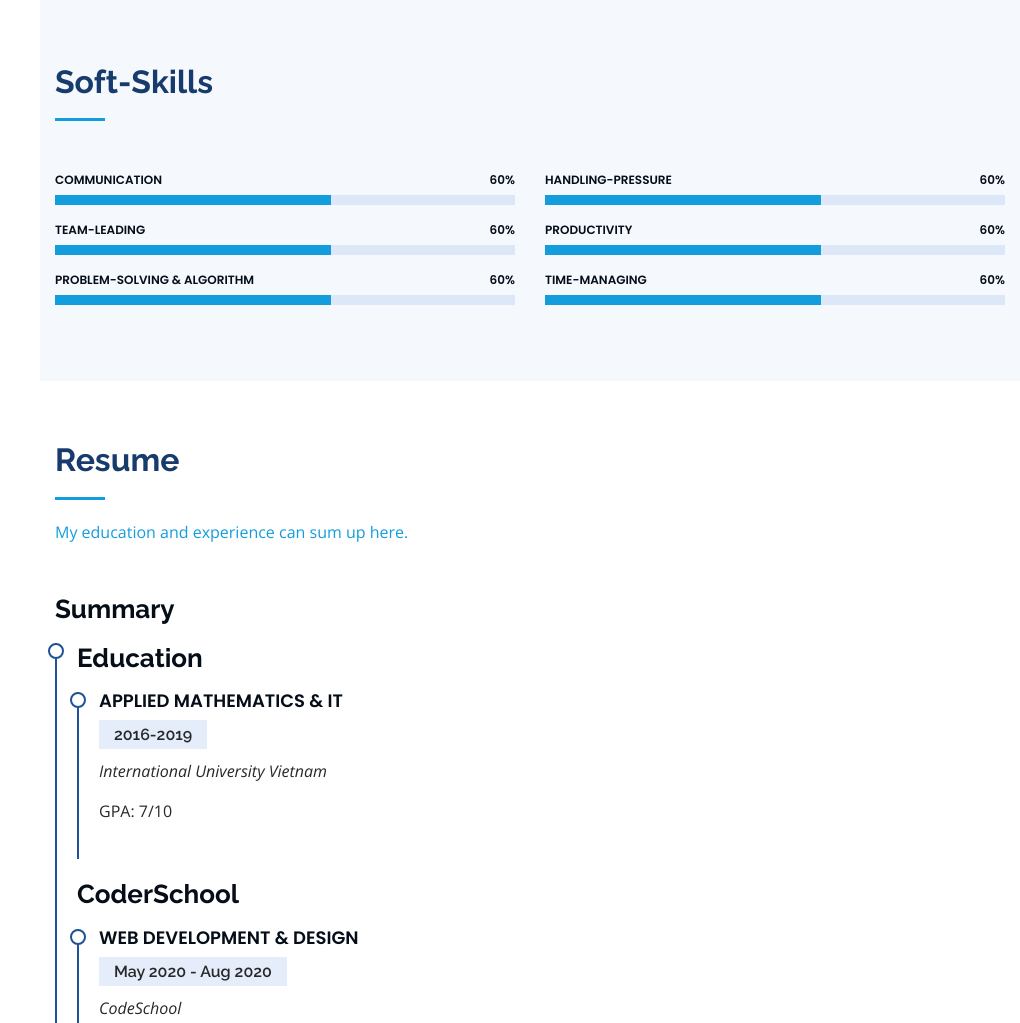
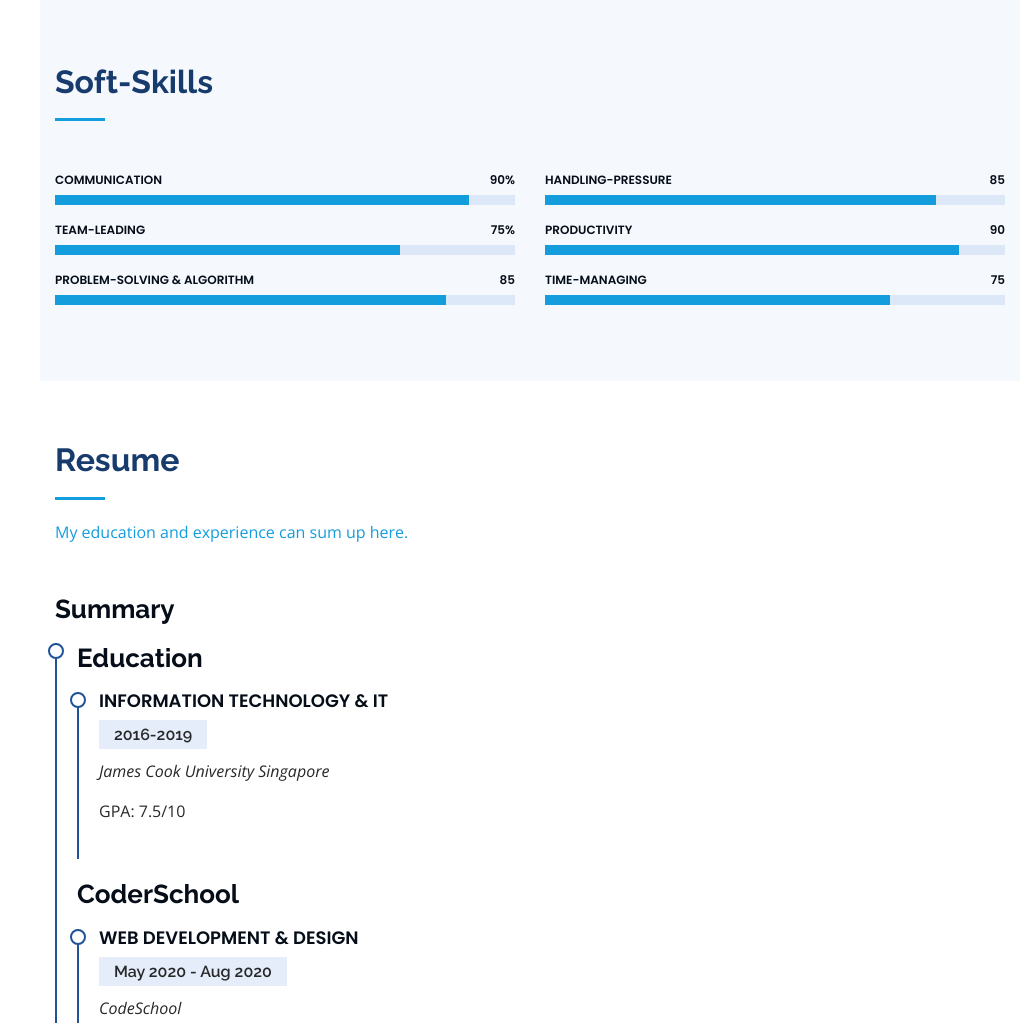
Before and after one commit to NgoTheHieu/iPortfolio, a plain HTML site: page index.html in a window 1280 px wide. Shown: the part 1811-2834 px from the top of the page, without its empty margins (260-1280 px from the left). Drawn offline with nearby package versions, Linux system fonts and the light colour scheme.

Commit message:
Update index.html

```diff
--- a/index.html
+++ b/index.html
@@ -214,23 +214,23 @@
           <div class="col-lg-6" data-aos="fade-up">
 
             <div class="progress">
-              <span class="skill">Communication <i class="val">60%</i></span>
+              <span class="skill">Communication <i class="val">90%</i></span>
               <div class="progress-bar-wrap">
-                <div class="progress-bar" role="progressbar" aria-valuenow="60" aria-valuemin="0" aria-valuemax="100"></div>
+                <div class="progress-bar" role="progressbar" aria-valuenow="90" aria-valuemin="0" aria-valuemax="100"></div>
               </div>
             </div>
 
             <div class="progress">
-              <span class="skill">Team-Leading <i class="val">60%</i></span>
+              <span class="skill">Team-Leading <i class="val">75%</i></span>
               <div class="progress-bar-wrap">
-                <div class="progress-bar" role="progressbar" aria-valuenow="60" aria-valuemin="0" aria-valuemax="100"></div>
+                <div class="progress-bar" role="progressbar" aria-valuenow="75" aria-valuemin="0" aria-valuemax="100"></div>
               </div>
             </div>
 
             <div class="progress">
-              <span class="skill">Problem-Solving & Algorithm <i class="val">60%</i></span>
+              <span class="skill">Problem-Solving & Algorithm <i class="val">85</i></span>
               <div class="progress-bar-wrap">
-                <div class="progress-bar" role="progressbar" aria-valuenow="60" aria-valuemin="0" aria-valuemax="100"></div>
+                <div class="progress-bar" role="progressbar" aria-valuenow="85" aria-valuemin="0" aria-valuemax="100"></div>
               </div>
             </div>
 
@@ -239,23 +239,23 @@
           <div class="col-lg-6" data-aos="fade-up" data-aos-delay="100">
 
             <div class="progress">
-              <span class="skill">Handling-Pressure<i class="val">60%</i></span>
+              <span class="skill">Handling-Pressure<i class="val">85</i></span>
               <div class="progress-bar-wrap">
-                <div class="progress-bar" role="progressbar" aria-valuenow="60" aria-valuemin="0" aria-valuemax="100"></div>
+                <div class="progress-bar" role="progressbar" aria-valuenow="85" aria-valuemin="0" aria-valuemax="100"></div>
               </div>
             </div>
 
             <div class="progress">
-              <span class="skill">Productivity<i class="val">60%</i></span>
+              <span class="skill">Productivity<i class="val">90</i></span>
               <div class="progress-bar-wrap">
-                <div class="progress-bar" role="progressbar" aria-valuenow="60" aria-valuemin="0" aria-valuemax="100"></div>
+                <div class="progress-bar" role="progressbar" aria-valuenow="90" aria-valuemin="0" aria-valuemax="100"></div>
               </div>
             </div>
 
             <div class="progress">
-              <span class="skill">Time-Managing <i class="val">60%</i></span>
+              <span class="skill">Time-Managing <i class="val">75</i></span>
               <div class="progress-bar-wrap">
-                <div class="progress-bar" role="progressbar" aria-valuenow="60" aria-valuemin="0" aria-valuemax="100"></div>
+                <div class="progress-bar" role="progressbar" aria-valuenow="75" aria-valuemin="0" aria-valuemax="100"></div>
               </div>
             </div>
 
@@ -282,10 +282,10 @@
 
             <h3 class="resume-title">Education</h3>
             <div class="resume-item">
-              <h4>Applied Mathematics &amp; IT</h4>
+              <h4>Information Technology &amp; IT</h4>
               <h5>2016-2019</h5>
-              <p><em>International University Vietnam</em></p>
-              <p>GPA: 7/10</p>
+              <p><em>James Cook University Singapore</em></p>
+              <p>GPA: 7.5/10</p>
 
           </div>
           <h3 class="resume-title">CoderSchool</h3>
```
